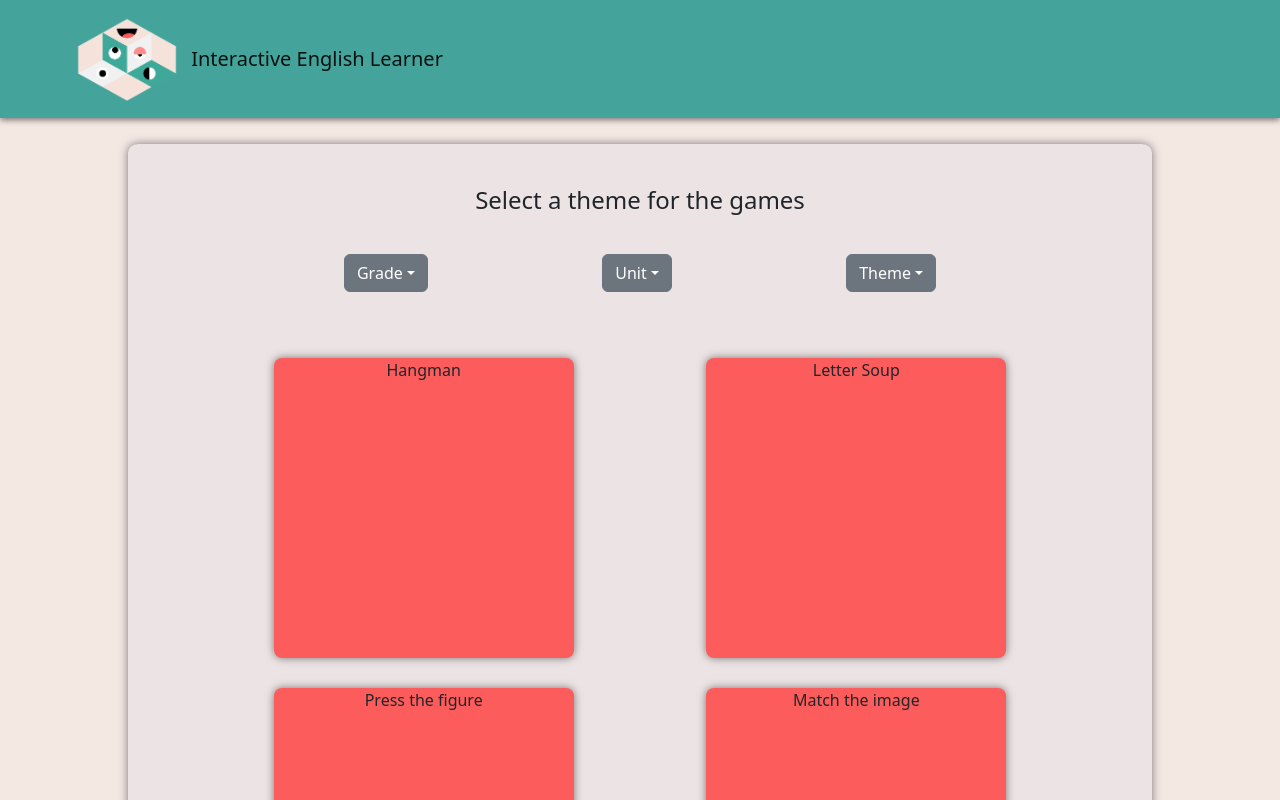
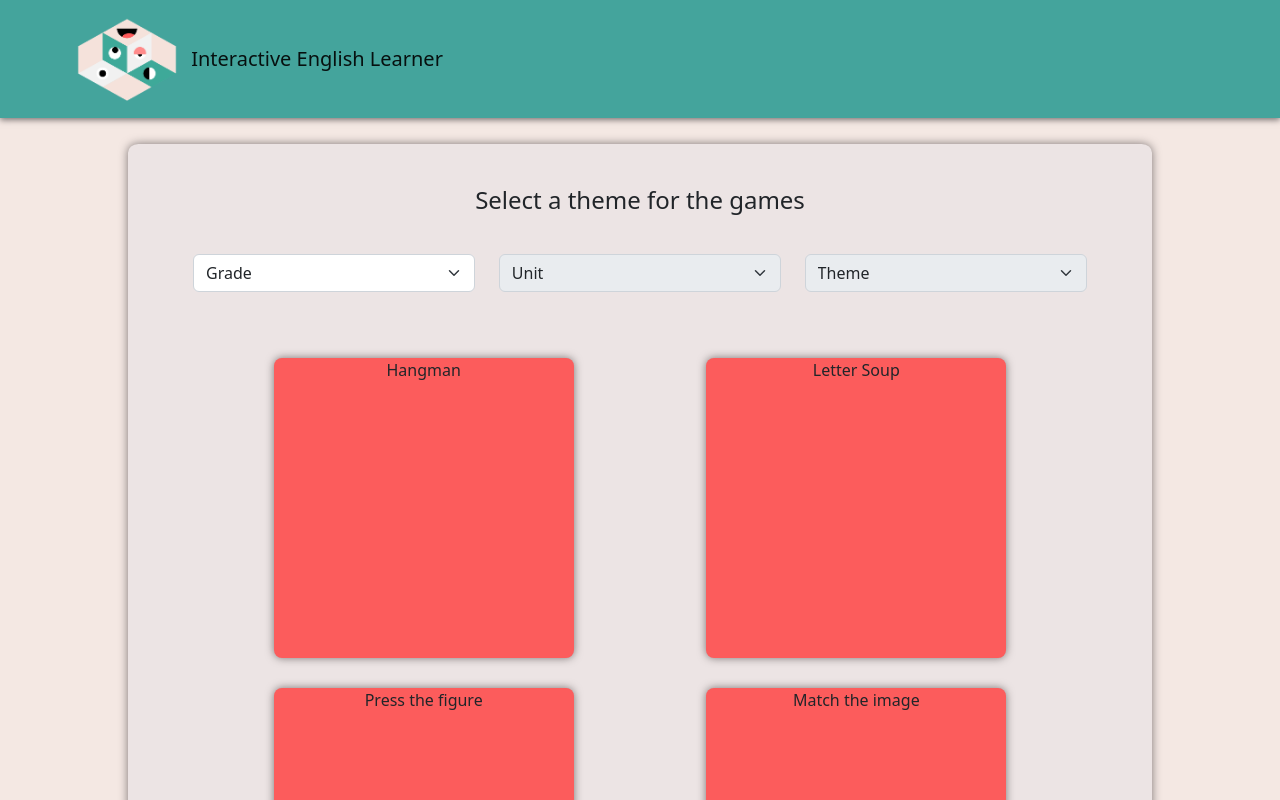
Before and after one commit to javierandres04/TCU-501-Iteractive-learner, a React (Create React App) app in the folder interactive-learner/: page / in a window 1280 px wide. Built offline with nearby package versions, Linux system fonts and the light colour scheme.

Commit message:
Se corrigieron los dropdowns, ya son funcionales

```diff
--- a/interactive-learner/src/components/Dropdowns/Dropdowns.css
+++ b/interactive-learner/src/components/Dropdowns/Dropdowns.css
@@ -14,22 +14,32 @@
   width: 100%;
 }
 
+#select-dropdown {
+  width: 30%;
+  /* background-color: var(--boulder);
+  color: var(--pot-pourri); */
+}
+
 
 @media only screen and (max-width: 200px) {
-  #selectText{
+  #selectText {
     font-size: 10vw;
   }
 
 }
 
 @media only screen and (max-width: 382px) {
-  #selectText{
+  #selectText {
     font-size: 10vw;
+  }
+
+  #select-dropdown {
+    width: 100%;
   }
 
   #dropdown-container {
     flex-direction: column;
-    gap: 1vh;
+    gap: 3vh;
   }
 
 }
--- a/interactive-learner/src/components/Dropdowns/Dropdowns.js
+++ b/interactive-learner/src/components/Dropdowns/Dropdowns.js
@@ -1,44 +1,64 @@
 import React from 'react'
-import Dropdown from 'react-bootstrap/Dropdown';
 import './Dropdowns.css'
+import { grades } from '../../data/Themes/grades';
+import { useState } from 'react';
+import Form from 'react-bootstrap/Form';
 
 
 export const Dropdowns = () => {
-  //Cambiar los datos quemados por map
+  const [grade, setGrade] = useState('Grade');
+  const [unit, setUnit] = useState('Unit');
+  const [theme, setTheme] = useState('Theme');
+  const [route, setRoute] = useState('')
+
+
   return (
     <div id='dropdown-bar'>
       <h4 id='selectText'> Select a theme for the games</h4>
       <div id='dropdown-container'>
-        <Dropdown>
-          <Dropdown.Toggle variant='secondary'>
+        <Form.Select id='select-dropdown' onChange={(e) => { setGrade(e.target.value) }}>
+          <option>
             Grade
-          </Dropdown.Toggle>
+          </option>
+          {grades.map((element) => (
+            <option key={element.Id} value={element.Grade} > {element.Grade} </option>
+          ))}
+        </Form.Select>
 
-          <Dropdown.Menu variant='dark'>
-            <Dropdown.Item > 4th </Dropdown.Item>
-            <Dropdown.Item > 5th </Dropdown.Item>
-          </Dropdown.Menu>
-        </Dropdown>
+        {grade === 'Grade' ?
+          <Form.Select id='select-dropdown' disabled onChange={(e) => { setUnit(e.target.value) }}>
+            <option>
+              Unit
+            </option>
+          </Form.Select> :
+          <Form.Select id='select-dropdown' onChange={(e) => { setUnit(e.target.value) }}>
+            <option>
+              Unit
+            </option>
+            {grades.filter(element => element.Grade === grade)[0].Units.map((element) => (
+              <option key={element.Unit} value={element.Unit} > {element.Unit} </option>
+            ))}
+          </Form.Select>
+        }
 
-        <Dropdown>
-          <Dropdown.Toggle variant='secondary'>
-            Unit
-          </Dropdown.Toggle>
-
-          <Dropdown.Menu variant='dark'>
-            <Dropdown.Item > Unit 1 </Dropdown.Item>
-            <Dropdown.Item > Unit 2 </Dropdown.Item>
-          </Dropdown.Menu>
-        </Dropdown>
-
-        <Dropdown>
-          <Dropdown.Toggle variant='secondary'>
-            Theme
-          </Dropdown.Toggle>
-          <Dropdown.Menu variant='dark'>
-            <Dropdown.Item > Wheather and Seasons </Dropdown.Item>
-          </Dropdown.Menu>
-        </Dropdown>
+        {
+          unit === 'Unit' ?
+            <Form.Select id='select-dropdown' disabled onChange={(e) => { setTheme(e.target.value) }}>
+              <option>
+                Theme
+              </option>
+            </Form.Select> :
+            <Form.Select id='select-dropdown' onChange={(e) => { setTheme(e.target.value) }}>
+              <option>
+                Theme
+              </option>
+              {grades.filter(element => element.Grade === grade)[0].Units.filter(element =>
+                element.Unit === parseInt(unit))[0].Themes.map((element) => (
+                  <option key={element.Name} value={element.Name} > {element.Name} </option>
+                ))
+              }
+            </Form.Select>
+        }
       </div>
     </div>
   );
--- /dev/null
+++ b/interactive-learner/src/data/Themes/grades.js
@@ -0,0 +1,77 @@
+export const grades = [
+  {
+    Id: 1,
+    Grade: "4th",
+    Units: [
+      {
+        Unit: 1,
+        Themes: [
+          {
+            Name: "Weather and Seasons",
+            Route: "/./././"
+          },
+          {
+            Name: "Sunshine and Rainbows-my Feelings",
+            Route: ""
+          },
+          {
+            Name: "What to Wear?",
+            Route: ""
+          },
+          {
+            Name: `“Walking in the Rain”-Indoor and Outdoor Activities`,
+            Route: ""
+          }
+        ]
+      },
+      {
+        Unit: 2,
+        Themes: [
+          {
+            Name: "Places and People at the Park",
+            Route: ""
+          },
+          {
+            Name: "Wildlife at the Park",
+            Route: ""
+          }
+        ]
+      }
+    ]
+  },
+
+  {
+    Id: 2,
+    Grade: "5th",
+    Units: [
+      {
+        Unit: 1,
+        Themes: [
+          {
+            Name: "Our Environment: Making the Connection",
+            Route: ""
+          }, {
+            Name: "Protecting my Planet",
+            Route: ""
+          },
+          {
+            Name: "Solving Environmental Problems",
+            Route: ""
+          }
+        ]
+      },
+      {
+        Unit: 2,
+        Themes: [
+          {
+            Name: `What's Going on in Town?`,
+            Route: ""
+          }, {
+            Name: "Countries and Nationalities",
+            Route: ""
+          }
+        ]
+      }
+    ]
+  }
+]
```
Also changed, not shown: interactive-learner/src/data/Themes/themes.js (deleted, +0 -77 lines).
